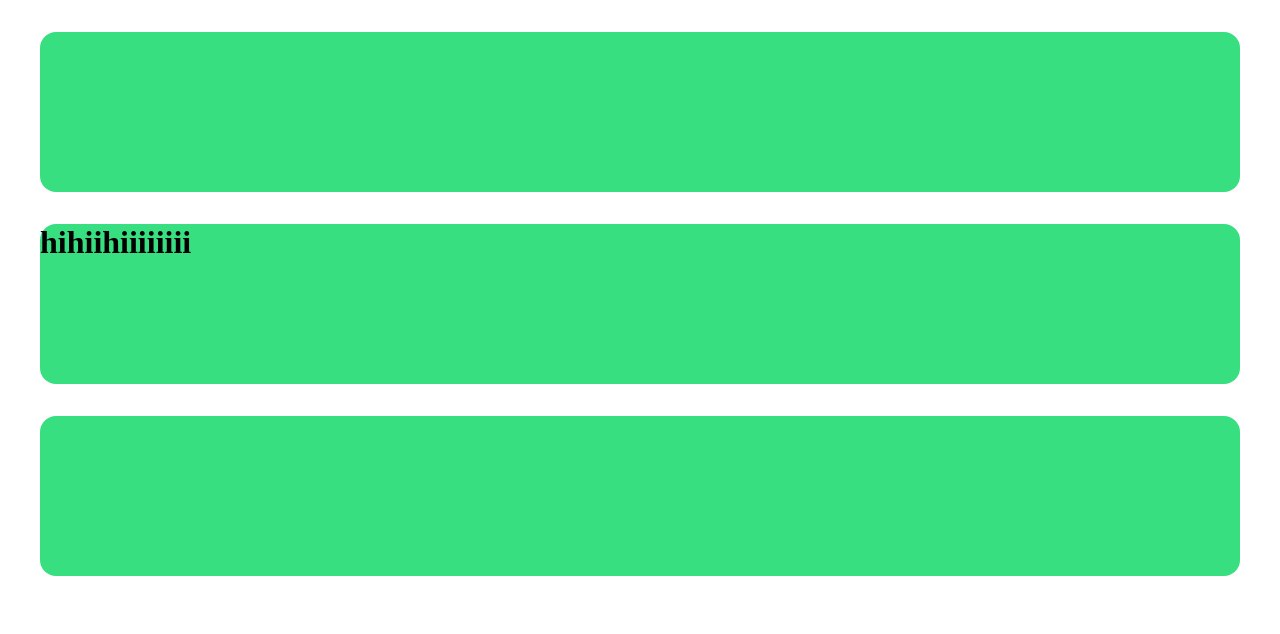
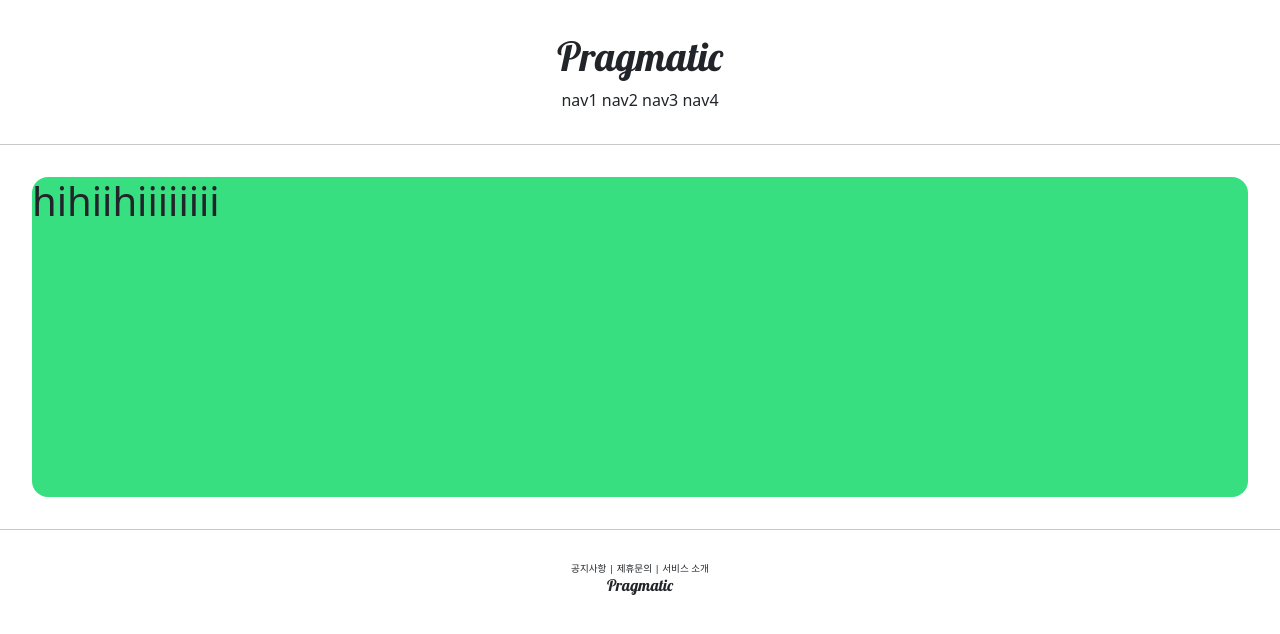
Before and after one commit to dochaewon/pragmatic, a Django app: page /account/hello_world/ in a window 1280 px wide. Shown: the top 634 px of the page. Run offline with Django 3.2, Linux system fonts and the light colour scheme.

Commit message:
부트스트랩/구글폰트 적용

```diff
--- a/accountapp/templates/accountapp/hello_world.html
+++ b/accountapp/templates/accountapp/hello_world.html
@@ -1,7 +1,7 @@
 {% extends 'base.html' %}
 
 {% block content %}
-    <div style="height: 10rem; background-color: #38df81; border-radius: 1rem; margin: 2rem;">
+    <div style="height: 20rem; background-color: #38df81; border-radius: 1rem; margin: 2rem;">
         <h1>
             hihiihiiiiiiii
         </h1>
--- a/templates/base.html
+++ b/templates/base.html
@@ -6,10 +6,10 @@
 <body>
 
     {% include 'header.html' %}
-
+<hr>
     {% block content %}
     {% endblock %}
-
+<hr>
     {% include 'footer.html' %}
 
 </body>
--- a/templates/footer.html
+++ b/templates/footer.html
@@ -1,3 +1,10 @@
-<div style="height: 10rem; background-color: #38df81; border-radius: 1rem; margin: 2rem;">
-
+<div style = 'text-align:center; margin-top: 2rem'>
+    <div style="font-size: .6rem">
+        <span>공지사항</span> |
+        <span>제휴문의</span> |
+        <span>서비스 소개</span>
     </div>
+    <div>
+        <h6 style="font-family: 'Lobster', cursive">Pragmatic</h6>
+    </div>
+</div>
--- a/templates/head.html
+++ b/templates/head.html
@@ -1,3 +1,11 @@
-<div style="height: 10rem; background-color: #38df81; border-radius: 1rem; margin: 2rem;">
+<head>
+    <meta charset="UTF-8">
+    <title>Pragmatic</title>
+{#    부트스트랩#}
+    <link href="https://cdn.jsdelivr.net/npm/bootstrap@5.0.0-beta3/dist/css/bootstrap.min.css"
+          rel="stylesheet" integrity="sha384-eOJMYsd53ii+scO/bJGFsiCZc+5NDVN2yr8+0RDqr0Ql0h+rP48ckxlpbzKgwra6" crossorigin="anonymous">
+{#    구글폰트#}
+    <link rel="preconnect" href="https://fonts.gstatic.com">
+<link href="https://fonts.googleapis.com/css2?family=Lobster&display=swap" rel="stylesheet">
 
-    </div>
+</head>
--- a/templates/header.html
+++ b/templates/header.html
@@ -1,10 +1,11 @@
-<!DOCTYPE html>
-<html lang="en">
-<head>
-    <meta charset="UTF-8">
-    <title>Title</title>
-</head>
-<body>
-
-</body>
-</html>
+<div style = 'text-align:center; margin: 2rem 0; '>
+    <div>
+        <h1 style="font-family: 'Lobster', cursive">Pragmatic</h1>
+    </div>
+    <div>
+        <span>nav1</span>
+        <span>nav2</span>
+        <span>nav3</span>
+        <span>nav4</span>
+    </div>
+</div>
```
